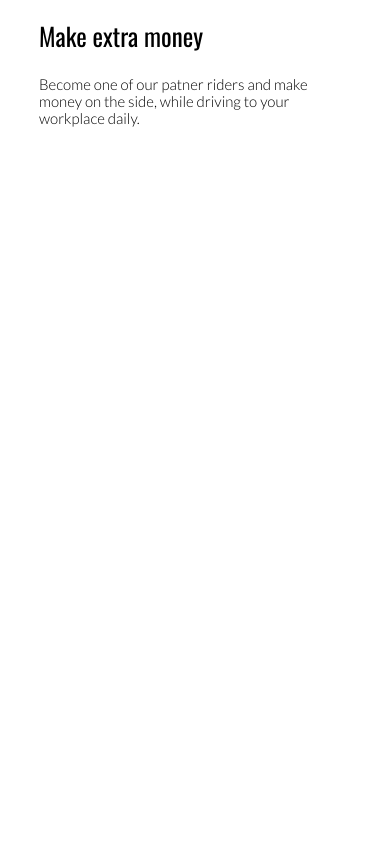
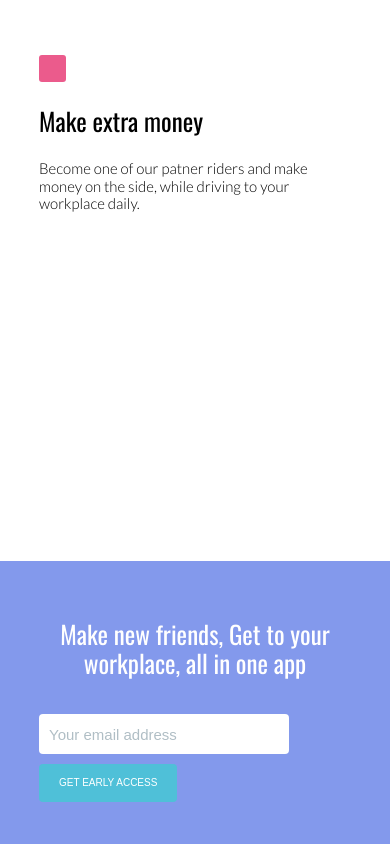
Before and after one commit to chiebuka39/shareride, a website: page index.html in a window 390 px wide. Shown: the part 1971-2815 px from the top of the page. Before the commit the page ends 2363 px from the top, so only its background shows below. Drawn offline with nearby package versions, Linux system fonts and the light colour scheme.

Commit message:
added the other signup section

```diff
--- a/index.html
+++ b/index.html
@@ -57,6 +57,19 @@
                     </div>
             </div>
     </section>
+    <section class="get-access">
+        <div class="cont">
+            <div class="left">
+                <h1 class="heading-2">Make new friends, Get to your workplace, all in one app</h1>
+            </div>
+            <form class="signup signup-2" name="early-access" method="POST" data-netlify="true">
+                <input class="email-field" type="text" placeholder="Your email address">
+                <button class="button" href="#" type="submit">Get Early Access</button>
+            </form>
+        </div>
+
+
+    </section>
 
 
 
--- a/src/scss/components/_typography.scss
+++ b/src/scss/components/_typography.scss
@@ -4,7 +4,7 @@
 }
 
 .heading-2{
-    font-size: 1.5rem;
+    font-size: 3.5rem;
     font-weight: 400;
 }
 .heading-3{
@@ -38,6 +38,11 @@
         font-weight: 400;
     }
 
+    .heading-2{
+        font-size: 2.5rem;
+
+    }
+
     .paragraph{
         font-size: 1.5rem;
     }
--- a/src/scss/layout/_benefits.scss
+++ b/src/scss/layout/_benefits.scss
@@ -1,6 +1,6 @@
 .benefits{
-    padding-top: 10vh;
-    padding-bottom: 10vh;
+    padding-top: 20vh;
+    padding-bottom: 20vh;
     width: 80vw;
     margin: auto;
 }
@@ -37,4 +37,5 @@
             width: 90%;
         }
     }
+
 }
--- /dev/null
+++ b/src/scss/layout/get_access.scss
@@ -0,0 +1,51 @@
+.get-access{
+    padding-top: 5vh;
+    padding-bottom: 5vh;
+
+    background-color : #8399EC;
+}
+
+.cont{
+    display: flex;
+    flex-direction: row;
+    color: white;
+    width: 80vw;
+    margin: auto;
+
+    div{
+        width: 50%;
+    }
+}
+
+.signup-2{
+    padding-left: 5rem;
+    justify-content: center;
+    align-items: center;
+    display: flex;
+
+    button{
+        margin-left: 1rem;
+    }
+}
+
+@media (max-width: 70rem){
+    .cont{
+        display: flex;
+        flex-direction: column;
+        div{
+            width: 100%;
+            text-align: center;
+        }
+    }
+
+    .signup-2{
+        padding-left: 0;
+        flex-direction: column;
+        align-items: flex-start;
+        justify-content: center;
+        button{
+            margin-left: 0;
+            margin-top: 1rem;
+        }
+    }
+}
--- a/src/scss/style.scss
+++ b/src/scss/style.scss
@@ -47,6 +47,10 @@
 --------------------------------------------------------------*/
 @import "layout/benefits";
 /*--------------------------------------------------------------
+# Get beta access
+--------------------------------------------------------------*/
+@import "layout/get_access";
+/*--------------------------------------------------------------
 # Footer
 --------------------------------------------------------------*/
 @import "layout/footer";
```
Also changed, not shown: dist/css/layout/get_access.css (added), dist/css/style.css.
